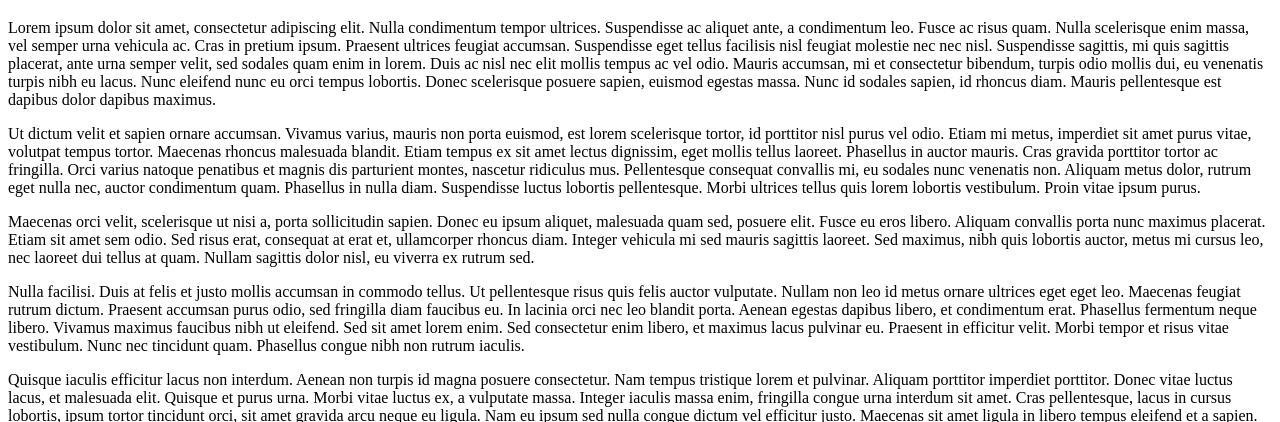
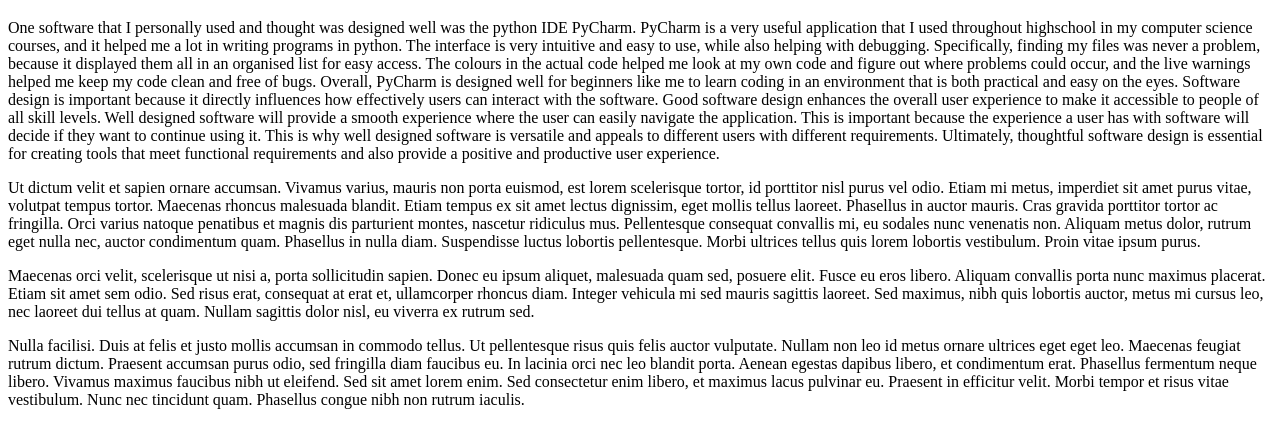
Before and after one commit to ncoppola1uoguelph/1328441-repository, a plain HTML site: page index.html in a window 1280 px wide. Shown: the part 61-483 px from the top of the page. Drawn offline with Linux system fonts and the light colour scheme.

Commit message:
Pasted Assignment 1 paragraph

```diff
--- a/index.html
+++ b/index.html
@@ -8,14 +8,8 @@
 
 <body>
   <h1>Mauris Tincidunt</h1>
-  <p>Lorem ipsum dolor sit amet, consectetur adipiscing elit. Nulla condimentum tempor ultrices. Suspendisse ac aliquet
-    ante, a condimentum leo. Fusce ac risus quam. Nulla scelerisque enim massa, vel semper urna vehicula ac. Cras in
-    pretium ipsum. Praesent ultrices feugiat accumsan. Suspendisse eget tellus facilisis nisl feugiat molestie nec nec
-    nisl. Suspendisse sagittis, mi quis sagittis placerat, ante urna semper velit, sed sodales quam enim in lorem. Duis
-    ac nisl nec elit mollis tempus ac vel odio. Mauris accumsan, mi et consectetur bibendum, turpis odio mollis dui, eu
-    venenatis turpis nibh eu lacus. Nunc eleifend nunc eu orci tempus lobortis. Donec scelerisque posuere sapien,
-    euismod egestas massa. Nunc id sodales sapien, id rhoncus diam. Mauris pellentesque est dapibus dolor dapibus
-    maximus.</p>
+  <p>One software that I personally used and thought was designed well was the python IDE PyCharm. PyCharm is a very useful application that I used throughout highschool in my computer science courses, and it helped me a lot in writing programs in python. The interface is very intuitive and easy to use, while also helping with debugging. Specifically, finding my files was never a problem, because it displayed them all in an organised list for easy access. The colours in the actual code helped me look at my own code and figure out where problems could occur, and the live warnings helped me keep my code clean and free of bugs. Overall, PyCharm is designed well for beginners like me to learn coding in an environment that is both practical and easy on the eyes. Software design is important because it directly influences how effectively users can interact with the software. Good software design enhances the overall user experience to make it accessible to people of all skill levels. Well designed software will provide a smooth experience where the user can easily navigate the application. This is important because the experience a user has with software will decide if they want to continue using it. This is why well designed software is versatile and appeals to different users with different requirements. Ultimately, thoughtful software design is essential for creating tools that meet functional requirements and also provide a positive and productive user experience.
+</p>
   <p>Ut dictum velit et sapien ornare accumsan. Vivamus varius, mauris non porta euismod, est lorem scelerisque tortor,
     id porttitor nisl purus vel odio. Etiam mi metus, imperdiet sit amet purus vitae, volutpat tempus tortor. Maecenas
     rhoncus malesuada blandit. Etiam tempus ex sit amet lectus dignissim, eget mollis tellus laoreet. Phasellus in
```
